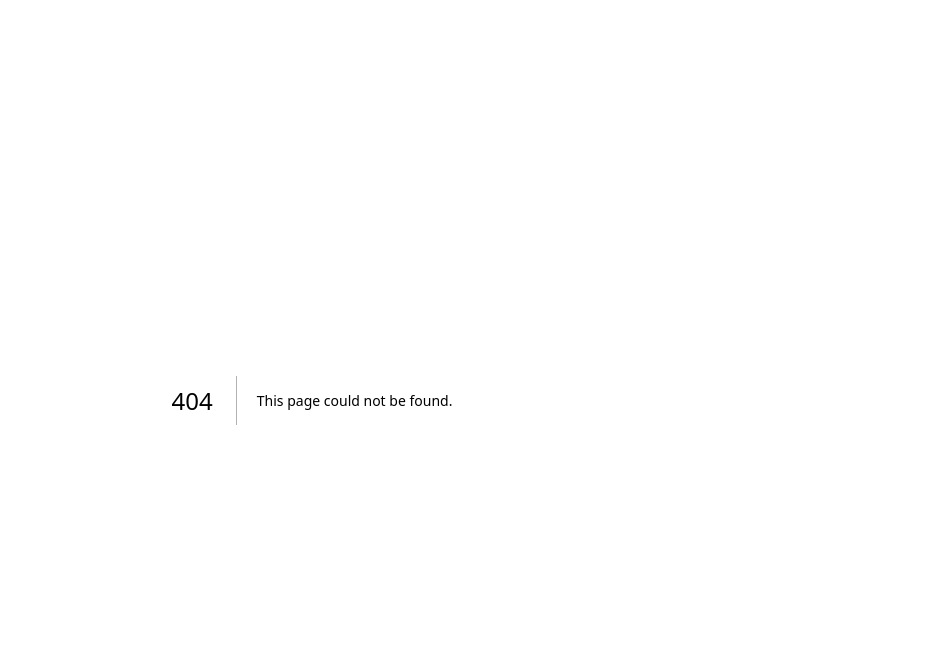
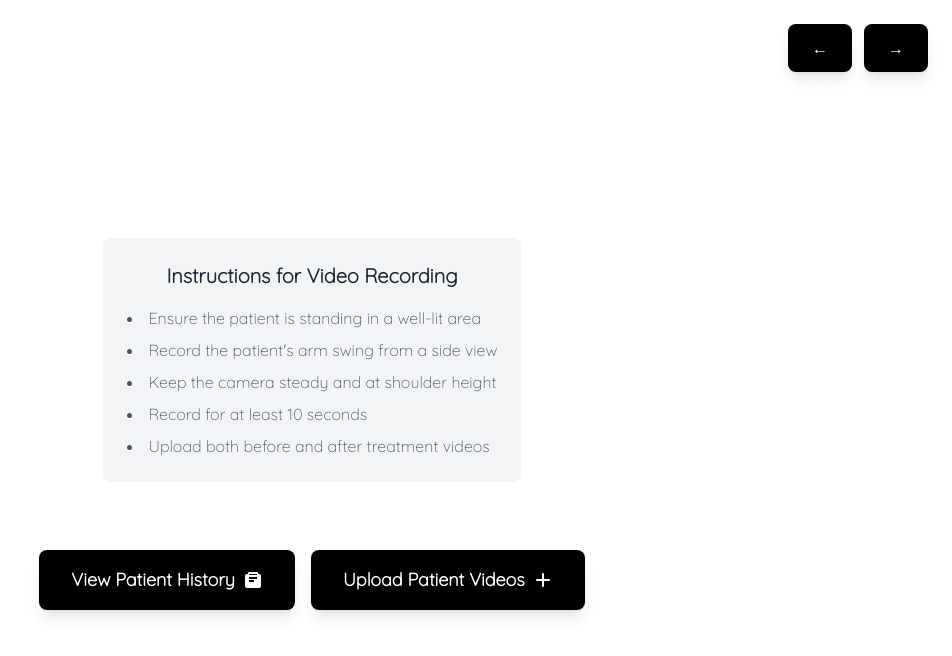
Before and after one commit to UTDallasEPICS/Swing, a Next.js app in the folder web/: page /patient_actions in a window 1280 px wide. Before the commit this address had no page. Shown: the top 656 px of the page, without its empty margins (328-1280 px from the left). Built offline with nearby package versions, Linux system fonts and the light colour scheme.

Commit message:
make next/ previous arrow to link annie's and joshua's page

```diff
--- /dev/null
+++ b/web/app/components/navigation_arrow.tsx
@@ -0,0 +1,35 @@
+"use client";
+
+import Link from "next/link";
+import { useRouter, usePathname } from "next/navigation";
+
+export default function NavArrows() {
+  const router = useRouter();
+  const pathname = usePathname();
+
+  // 👇 hide navigation arrows on specific pages
+  const hideOn = new Set<string>(["/login"]);
+  if (hideOn.has(pathname)) return null;
+
+  return (
+    <nav className="fixed top-6 right-6 flex gap-3 z-50">
+      {/* Back button */}
+      <button
+        onClick={() => router.back()}
+        className="px-6 py-3 bg-black text-white rounded-lg hover:bg-gray-800 transition-colors shadow-lg"
+        aria-label="Go back"
+      >
+        &#8592;
+      </button>
+
+      {/* Next button */}
+      <Link
+        href="/patient_actions"
+        className="px-6 py-3 bg-black text-white rounded-lg hover:bg-gray-800 transition-colors shadow-lg inline-flex items-center justify-center"
+        aria-label="Go to Patient Action"
+      >
+        &#8594;
+      </Link>
+    </nav>
+  );
+}
--- a/web/app/layout.tsx
+++ b/web/app/layout.tsx
@@ -3,6 +3,7 @@ import "./globals.css";
 import type { Metadata } from "next";
 import { Quicksand } from "next/font/google";
 import Logo from "./components/logo";
+import NavArrows from "./components/navigation_arrow";
 
 const quicksand = Quicksand({
   weight: "300",
@@ -21,11 +22,15 @@ export default function RootLayout({
 }) {
   return (
     <html lang="en">
-      <body className={quicksand.className}>
-        <div className="flex justify-center bg-white">
+      <body className={`${quicksand.className} bg-white min-h-screen relative`}>
+        <div className="flex justify-center py-4">
           <Logo />
         </div>
-        <div>{children}</div>
+
+        <main>{children}</main>
+
+        {/* ✅ Interactive nav lives in a client component */}
+        <NavArrows />
       </body>
     </html>
   );
--- a/web/app/page.tsx
+++ b/web/app/page.tsx
@@ -4,7 +4,8 @@ import { redirect } from 'next/navigation';
 import Cookies from 'js-cookie';
 import Image from 'next/image';
 import {useState} from 'react'
-import Link from 'next/link'
+import Link from 'next/link';
+
 
 interface PatientItem{
     id: string;
@@ -102,45 +103,9 @@ export default function Home(){
                             Add Patient
                         </button>
                     </div>
-                </div>
+                    </div>
 
-      {/* Instructions Section */}
-      <div className="bg-gray-100 p-6 rounded-lg max-w-2xl mb-8">
-        <h2 className="text-xl font-semibold text-gray-800 mb-4 text-center">Instructions for Video Recording</h2>
-        <ul className="list-disc list-inside space-y-2 text-gray-600">
-          <li>Ensure the patient is standing in a well-lit area</li>
-          <li>Record the patient's arm swing from a side view</li>
-          <li>Keep the camera steady and at shoulder height</li>
-          <li>Record for at least 10 seconds</li>
-          <li>Upload both before and after treatment videos</li>
-        </ul>
-      </div>
-
-      {/* upload video & view history button */}
-    <div className ="flex justify-end items-center mt-5 gap-4">
-           <Link href="/patientHistory">
-          <button className="px-8 py-4 bg-black hover:bg-gray-200 text-white rounded-lg
-            cursor-pointer text-lg font-semibold transition duration-300
-            shadow-lg hover:shadow-xl flex items-center gap-2">
-            <span>View Patient History</span>
-            <svg xmlns="http://www.w3.org/2000/svg" className="h-5 w-5" viewBox="0 0 20 20" fill="currentColor">
-              <path d="M6 2a1 1 0 00-1 1v1H4a2 2 0 00-2 2v10a2 2 0 002 2h12a2 2 0 002-2V6a2 2 0 00-2-2h-1V3a1 1 0 00-1-1H6zm0 2h8v1H6V4zm0 3h8v2H6V7zm0 3h5v2H6v-2z" />
-            </svg>
-          </button>
-        </Link>
-           <Link href="/videoUpload">
-          <button className="px-8 py-4 bg-black hover:bg-gray-200 text-white rounded-lg
-            cursor-pointer text-lg font-semibold transition duration-300
-            shadow-lg hover:shadow-xl flex items-center gap-2">
-            <span>Upload Patient Videos</span>
-            <svg xmlns="http://www.w3.org/2000/svg" className="h-5 w-5" viewBox="0 0 20 20" fill="currentColor">
-              <path fillRule="evenodd" d="M10 3a1 1 0 011 1v5h5a1 1 0 110 2h-5v5a1 1 0 11-2 0v-5H4a1 1 0 110-2h5V4a1 1 0 011-1z" clipRule="evenodd" />
-            </svg>
-          </button>
-        </Link>
-  </div>
-
-<div className="border border-gray-300 rounded-lg overflow-hidden shadow-lg mt-8">
+                <div className="border border-gray-300 rounded-lg overflow-hidden shadow-lg mt-8">
         <table className="w-full table-fixed">
             <thead className="bg-gray-100 border-b border-gray-300">
                 <tr>
--- /dev/null
+++ b/web/app/patient_actions/page.tsx
@@ -0,0 +1,47 @@
+"use client";
+import Link from 'next/link'
+import React from 'react'
+
+export default function PatientActions(){
+  return (
+    <main className="min-h-screen bg-white flex flex-col items-center justify-center p-8">
+      {/* Instructions Section */}
+      <div className="bg-gray-100 p-6 rounded-lg max-w-2xl mb-8">
+        <h2 className="text-xl font-semibold text-gray-800 mb-4 text-center">Instructions for Video Recording</h2>
+        <ul className="list-disc list-inside space-y-2 text-gray-600">
+          <li>Ensure the patient is standing in a well-lit area</li>
+          <li>Record the patient&apos;s arm swing from a side view</li>
+          <li>Keep the camera steady and at shoulder height</li>
+          <li>Record for at least 10 seconds</li>
+          <li>Upload both before and after treatment videos</li>
+        </ul>
+      </div>
+
+      <div className="p-4">
+        {/* upload video & view history buttons (moved from homepage) */}
+        <div className ="flex justify-end items-center mt-5 gap-4">
+          <Link href="/patientHistory">
+            <button className="px-8 py-4 bg-black hover:bg-gray-200 text-white rounded-lg
+              cursor-pointer text-lg font-semibold transition duration-300
+              shadow-lg hover:shadow-xl flex items-center gap-2">
+              <span>View Patient History</span>
+              <svg xmlns="http://www.w3.org/2000/svg" className="h-5 w-5" viewBox="0 0 20 20" fill="currentColor">
+                <path d="M6 2a1 1 0 00-1 1v1H4a2 2 0 00-2 2v10a2 2 0 002 2h12a2 2 0 002-2V6a2 2 0 00-2-2h-1V3a1 1 0 00-1-1H6zm0 2h8v1H6V4zm0 3h8v2H6V7zm0 3h5v2H6v-2z" />
+              </svg>
+            </button>
+          </Link>
+          <Link href="/videoUpload">
+            <button className="px-8 py-4 bg-black hover:bg-gray-200 text-white rounded-lg
+              cursor-pointer text-lg font-semibold transition duration-300
+              shadow-lg hover:shadow-xl flex items-center gap-2">
+              <span>Upload Patient Videos</span>
+              <svg xmlns="http://www.w3.org/2000/svg" className="h-5 w-5" viewBox="0 0 20 20" fill="currentColor">
+                <path fillRule="evenodd" d="M10 3a1 1 0 011 1v5h5a1 1 0 110 2h-5v5a1 1 0 11-2 0v-5H4a1 1 0 110-2h5V4a1 1 0 011-1z" clipRule="evenodd" />
+              </svg>
+            </button>
+          </Link>
+        </div>
+      </div>
+    </main>
+  )
+}
```
